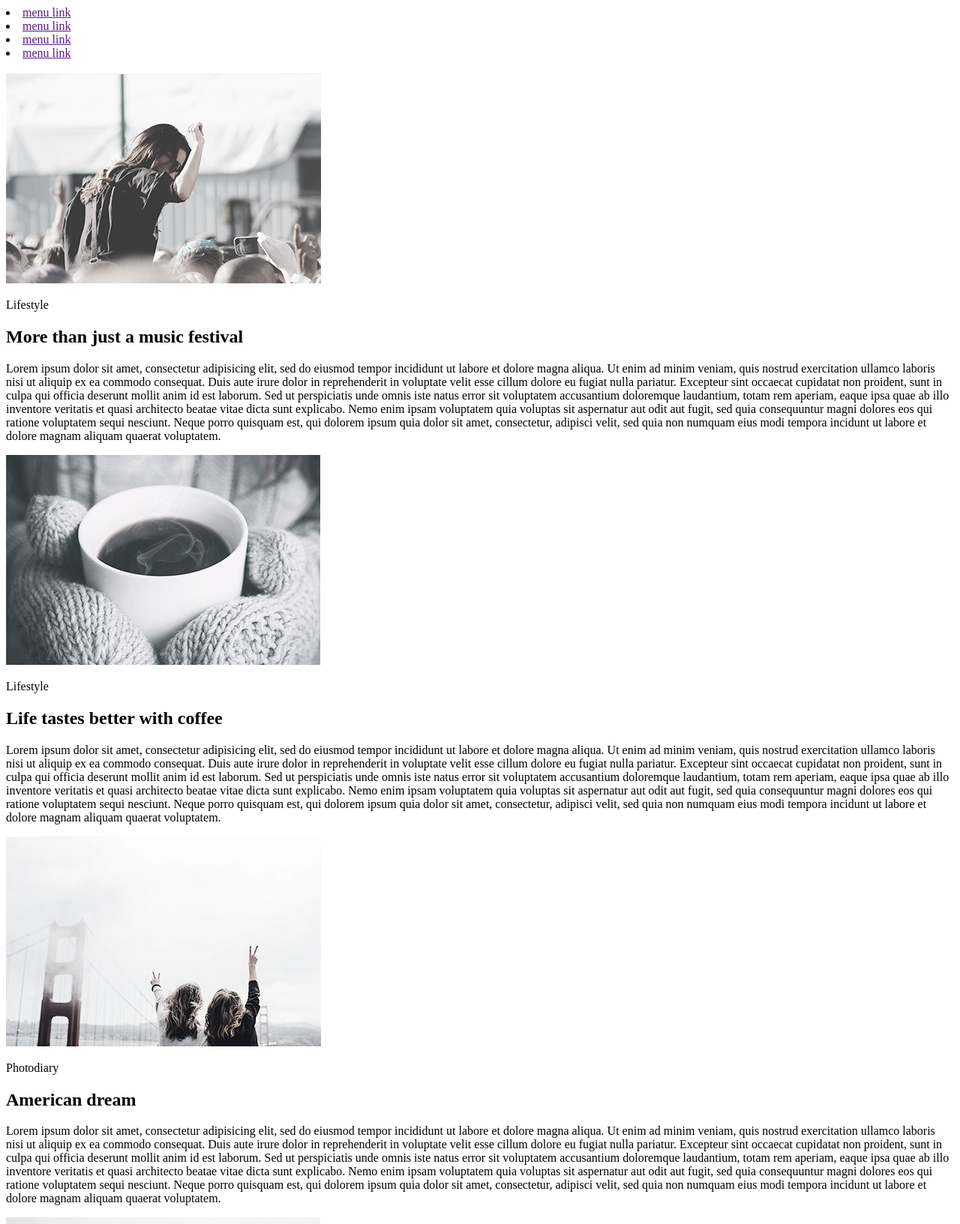
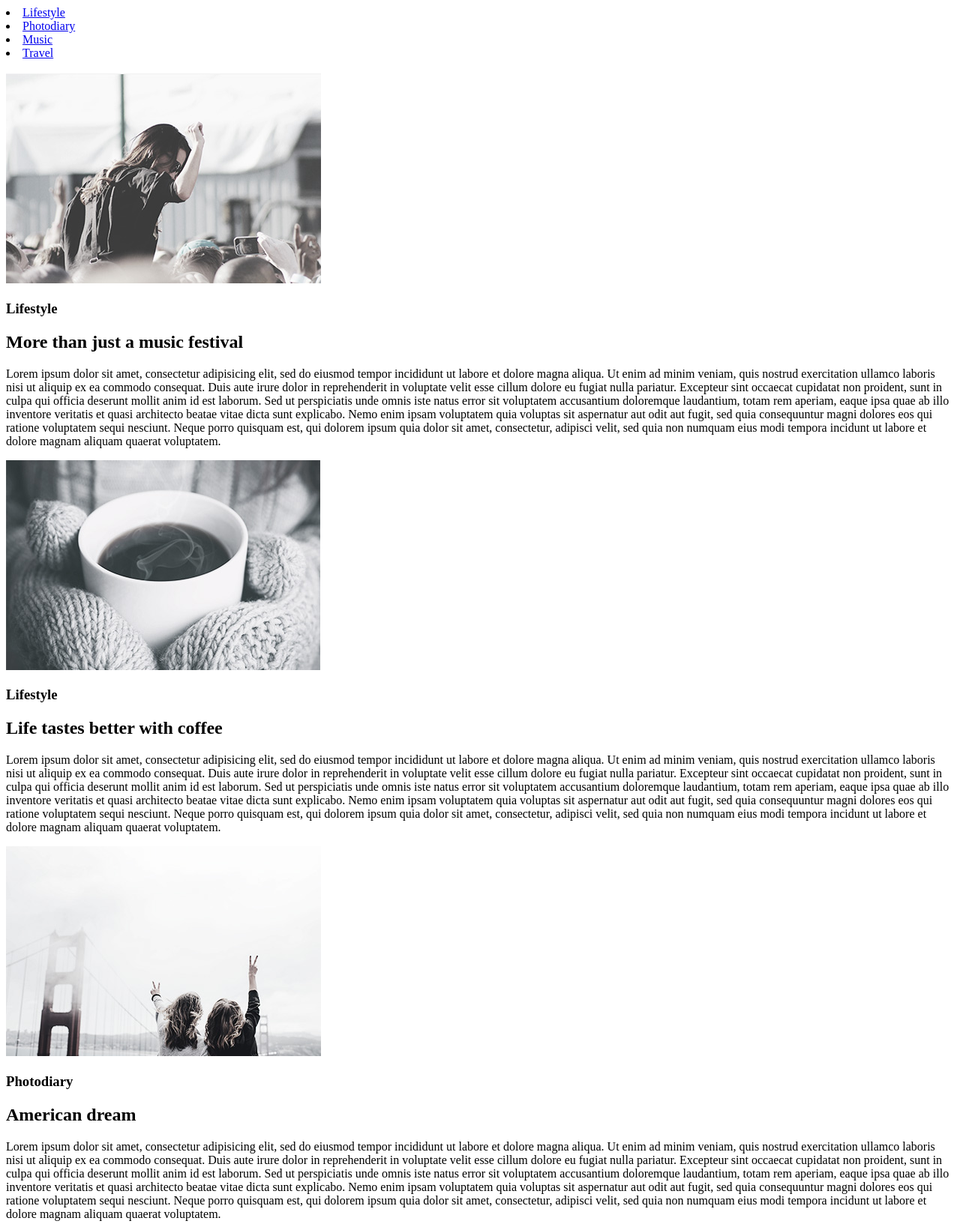
Before and after one commit to Oleksii-Martynenko-hub/goit-fe-course, a plain HTML site: page homework-01-02/index.html in a window 1280 px wide. Shown: the top 1633 px of the page at 75% size. Drawn offline with Linux system fonts and the light colour scheme.

Commit message:
extra commit

```diff
--- a/homework-01-02/index.html
+++ b/homework-01-02/index.html
@@ -7,19 +7,19 @@
   </head>
   <body>
     <header class="header">
-      <lu class="main_menu">
-        <li class="menu_link"><a href="">menu link</a></li>
-        <li class="menu_link"><a href="">menu link</a></li>
-        <li class="menu_link"><a href="">menu link</a></li>
-        <li class="menu_link"><a href="">menu link</a></li> </lu
+      <lu class="header__menu">
+        <li class="menu__link"><a href="#">Lifestyle</a></li>
+        <li class="menu__link"><a href="#">Photodiary</a></li>
+        <li class="menu__link"><a href="#">Music</a></li>
+        <li class="menu__link"><a href="#">Travel</a></li> </lu
       ><br />
     </header>
-    <main class="main_content">
-      <div>
-        <img src="image/1.jpg" alt="" />
-        <p>Lifestyle</p>
-        <h2 class="name_article">More than just a music festival</h2>
-        <p class="text_article">
+    <main class="content">
+      <section class="content__section">
+        <img class="section__image" src="image/1.jpg" alt="foto1" />
+        <h3 class="section__subtitle">Lifestyle</h3>
+        <h2 class="section__title">More than just a music festival</h2>
+        <p class="section__text">
           Lorem ipsum dolor sit amet, consectetur adipisicing elit, sed do
           eiusmod tempor incididunt ut labore et dolore magna aliqua. Ut enim ad
           minim veniam, quis nostrud exercitation ullamco laboris nisi ut
@@ -37,12 +37,12 @@
           eius modi tempora incidunt ut labore et dolore magnam aliquam quaerat
           voluptatem.
         </p>
-      </div>
-      <div>
-        <img src="image/2.jpg" alt="" />
-        <p>Lifestyle</p>
-        <h2 class="name_article">Life tastes better with coffee</h2>
-        <p class="text_article">
+      </section>
+      <section class="content__section">
+        <img class="section__image" src="image/2.jpg" alt="foto2" />
+        <h3 class="section__subtitle">Lifestyle</h3>
+        <h2 class="section__title">Life tastes better with coffee</h2>
+        <p class="section__text">
           Lorem ipsum dolor sit amet, consectetur adipisicing elit, sed do
           eiusmod tempor incididunt ut labore et dolore magna aliqua. Ut enim ad
           minim veniam, quis nostrud exercitation ullamco laboris nisi ut
@@ -60,12 +60,12 @@
           eius modi tempora incidunt ut labore et dolore magnam aliquam quaerat
           voluptatem.
         </p>
-      </div>
-      <div>
-        <img src="image/3.jpg" alt="" />
-        <p>Photodiary</p>
-        <h2 class="name_article">American dream</h2>
-        <p class="text_article">
+      </section>
+      <section class="content__section">
+        <img class="section__image" src="image/3.jpg" alt="foto3" />
+        <h3 class="section__subtitle">Photodiary</h3>
+        <h2 class="section__title">American dream</h2>
+        <p class="section__text">
           Lorem ipsum dolor sit amet, consectetur adipisicing elit, sed do
           eiusmod tempor incididunt ut labore et dolore magna aliqua. Ut enim ad
           minim veniam, quis nostrud exercitation ullamco laboris nisi ut
@@ -83,12 +83,12 @@
           eius modi tempora incidunt ut labore et dolore magnam aliquam quaerat
           voluptatem.
         </p>
-      </div>
-      <div>
-        <img src="image/4.jpg" alt="" />
-        <p>Photodiary</p>
-        <h2 class="name_article">A day exploring the Alps</h2>
-        <p class="text_article">
+      </section>
+      <section class="content__section">
+        <img class="section__image" src="image/4.jpg" alt="foto4" />
+        <h3 class="section__subtitle">Photodiary</h3>
+        <h2 class="section__title">A day exploring the Alps</h2>
+        <p class="section__text">
           Lorem ipsum dolor sit amet, consectetur adipisicing elit, sed do
           eiusmod tempor incididunt ut labore et dolore magna aliqua. Ut enim ad
           minim veniam, quis nostrud exercitation ullamco laboris nisi ut
@@ -106,10 +106,8 @@
           eius modi tempora incidunt ut labore et dolore magnam aliquam quaerat
           voluptatem.
         </p>
-      </div>
-      <div class="div_loadmore">
-        <button class="button_loadmore">Load more</button>
-      </div>
+      </section>
+      <button class="loadmore">Load more</button>
     </main>
   </body>
 </html>
```
